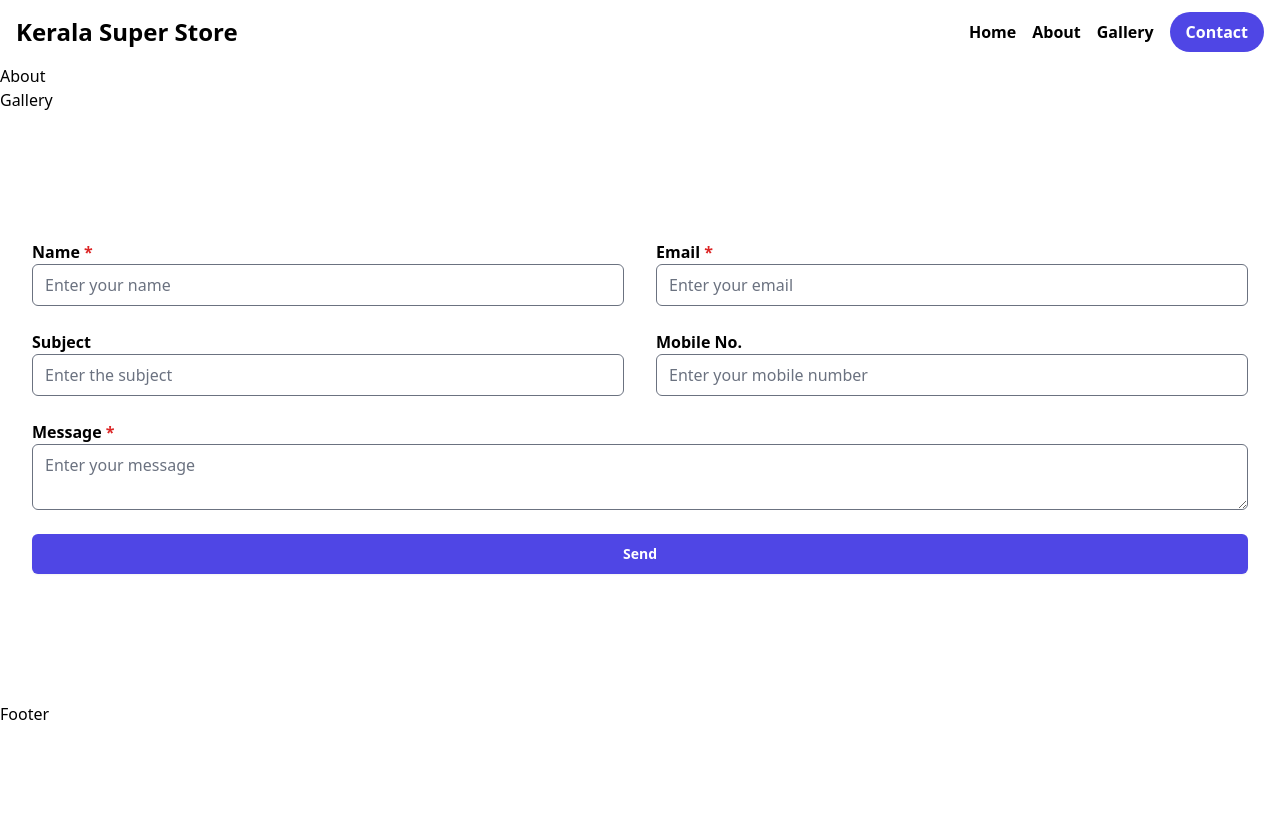
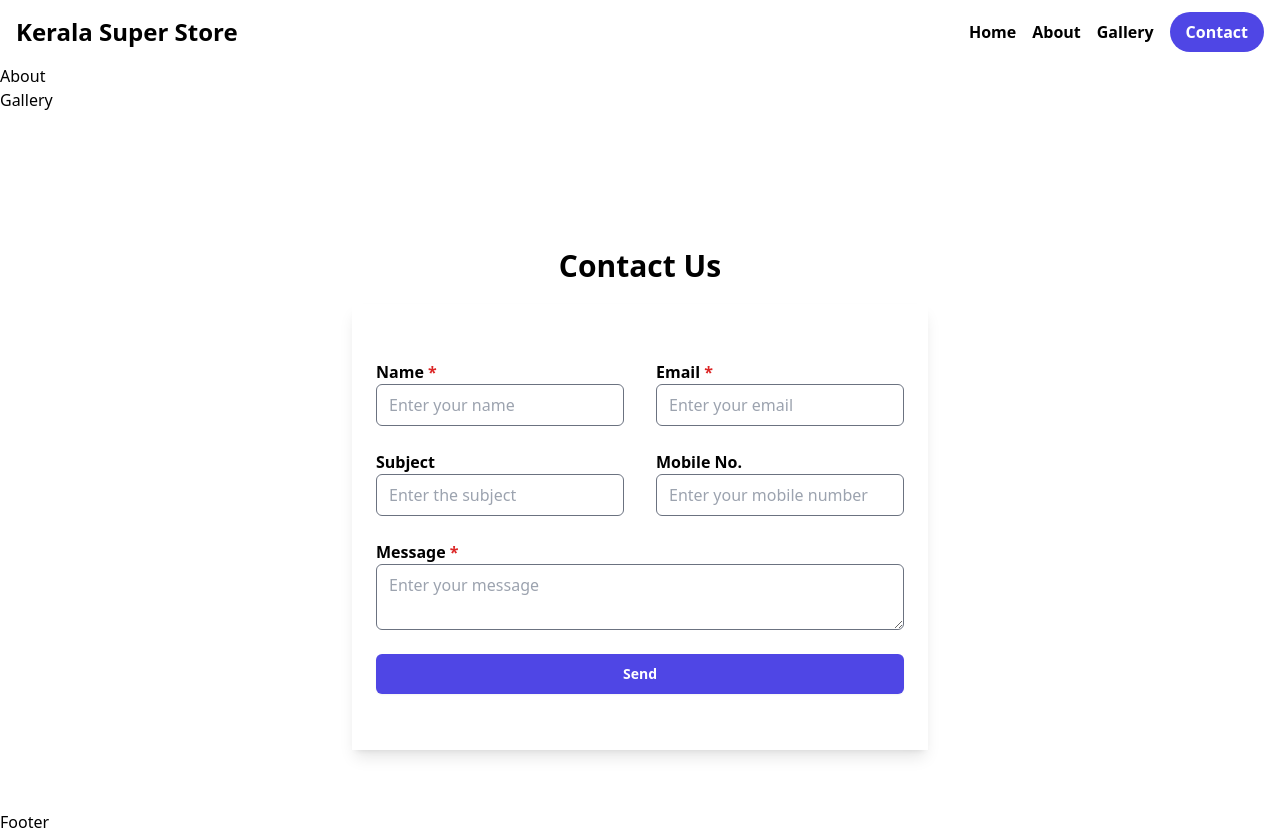
Before and after one commit to suryagayathri01/Kerala-Super-Store, a React (Vite) app: page / in a window 1280 px wide. Before the commit the page ends 800 px from the top, so only its background shows below. Built offline with nearby package versions, Linux system fonts and the light colour scheme.

Commit message:
contact page border added

```diff
--- a/src/components/Contact.tsx
+++ b/src/components/Contact.tsx
@@ -1,7 +1,10 @@
 const Contact = () => {
   return (
-    <div className="bg-white px-6 py-24 sm:py-32 lg:px-8">
-      <form action="#" method="POST" className="">
+    <div className="bg-white px-6 py-12 sm:py-9 lg:px-8">
+      <div className="mb-6 bg-white rounded-md mx-auto mt-16 max-w-xl sm:mt-20">
+        <div className="text-center font-bold text-3xl py-5">Contact Us</div>
+      <form action="#" method="POST" className="shadow-lg px-6 py-14 ">
+
         <div className="grid grid-cols-1 gap-x-8 gap-y-6">
           <div className="grid grid-cols-1 gap-x-8 gap-y-6 sm:grid-cols-2">
             <div className="flex flex-col">
@@ -9,16 +12,20 @@ const Contact = () => {
               <input
                 type="text"
                 placeholder="Enter your name"
-                className="text-black rounded-md"
+                className="placeholder-gray-400 text-black rounded-md"
                 required
               ></input>
+
+
+
+
             </div>
             <div className="flex flex-col">
               <label className="font-semibold">Email <span className="text-red-600">*</span></label>
               <input
                 type="email"
                 placeholder="Enter your email"
-                className="text-black rounded-md"
+                className="placeholder-gray-400 text-black rounded-md"
                 required
               ></input>
             </div>
@@ -27,7 +34,7 @@ const Contact = () => {
               <input
                 type="text"
                 placeholder="Enter the subject"
-                className="text-black rounded-md"
+                className="placeholder-gray-400 text-black rounded-md"
               ></input>
             </div>
             <div className="flex flex-col">
@@ -35,7 +42,7 @@ const Contact = () => {
               <input
                 type="tel"
                 placeholder="Enter your mobile number"
-                className="text-black rounded-md"
+                className="placeholder-gray-400 text-black rounded-md"
               ></input>
             </div>
           </div>
@@ -43,7 +50,7 @@ const Contact = () => {
             <label className="font-semibold">Message <span className="text-red-600">*</span></label>
             <textarea
               placeholder="Enter your message"
-              className="text-black rounded-md"
+              className="placeholder-gray-400 text-black rounded-md"
               required
             ></textarea>
           </div>
@@ -53,8 +60,8 @@ const Contact = () => {
             Send
           </button>
         </div>
-
       </form>
+      </div>
     </div>
   );
 };
```
